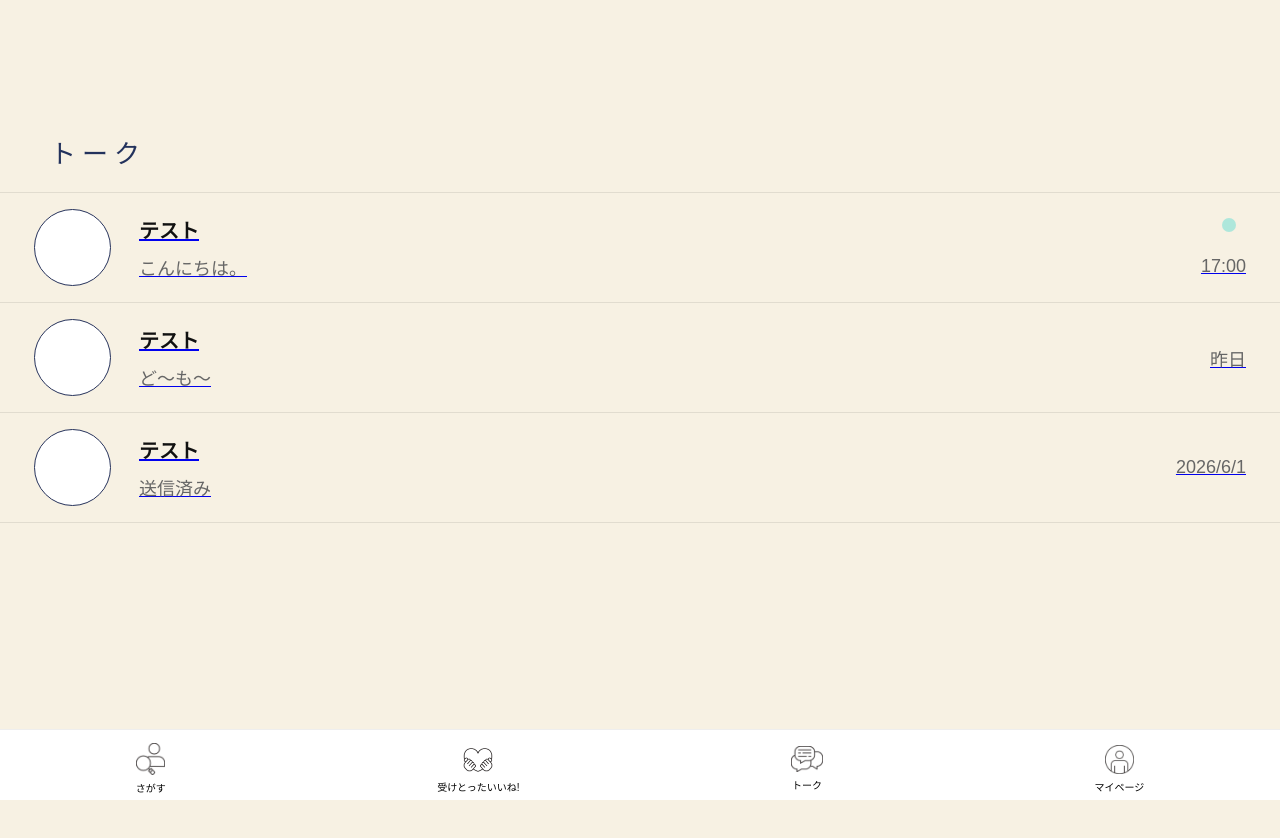
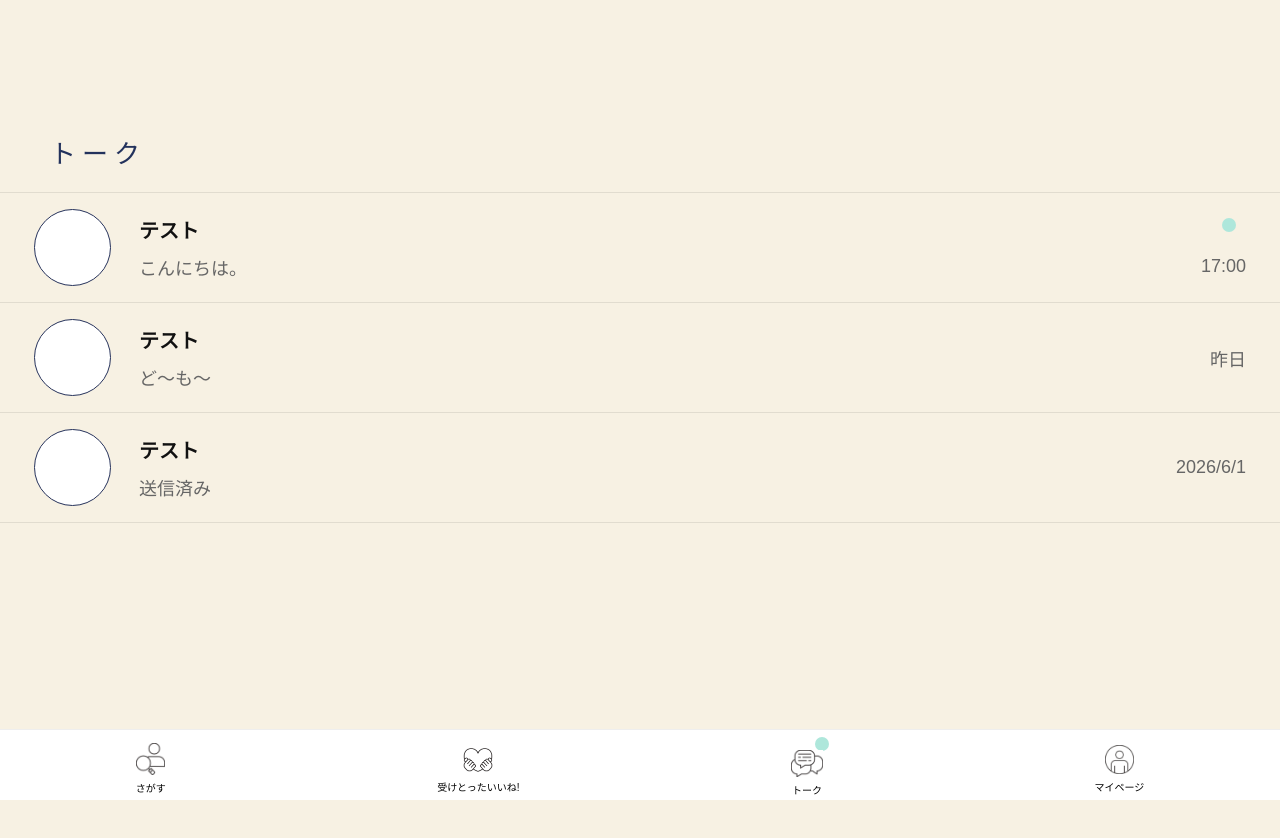
Before and after one commit to minami65/sukimatch, a React (Vite) app in the folder frontend/: page /talkList in a window 1280 px wide. Shown: the top 838 px of the page. Built offline with nearby package versions, Linux system fonts and the light colour scheme; no server answers; a web font is replaced by a local one.

Commit message:
フッターにトーク通知追加

```diff
--- a/frontend/src/components/footer.jsx
+++ b/frontend/src/components/footer.jsx
@@ -22,6 +22,9 @@ function PageFooter() {
       </div>
       <div className="img_talk">
         <Link to="/talkList" className="link">
+          {" "}
+          {/* {talk.unread && <span className="unreadFooterDot" />} */}
+          <span className="unreadFooterDot" />
           <img src={talk} className="talk" alt="logo" />
           トーク
         </Link>
--- a/frontend/src/components/styles/footer.css
+++ b/frontend/src/components/styles/footer.css
@@ -48,3 +48,12 @@ footer .link {
   flex-direction: column;
   align-items: center;
 }
+
+.unreadFooterDot {
+  width: 14px;
+  height: 14px;
+  background: #aee7db;
+  border-radius: 50%;
+  margin-bottom: -5px;
+  margin-right: -30px;
+}
--- a/frontend/src/styles/talkList.css
+++ b/frontend/src/styles/talkList.css
@@ -97,3 +97,7 @@
   width: 75px;
   height: 75px;
 }
+
+.toChat {
+  text-decoration: none;
+}
--- a/frontend/src/talkList.jsx
+++ b/frontend/src/talkList.jsx
@@ -32,7 +32,7 @@ export default function TalkList() {
         <h1>トーク</h1>
       </header>
 
-      <Link to="/talk">
+      <Link to="/talk" className="toChat">
         <main className="talkListBody">
           {talks.map((talk, index) => (
             <div className="talkItem" key={index}>
```
